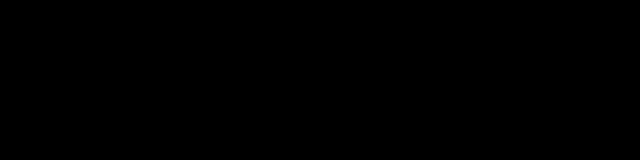
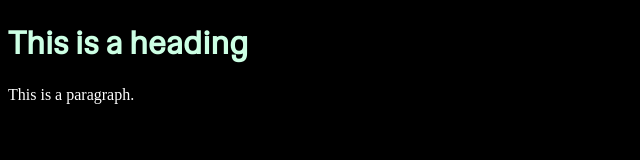
Before and after one commit to Dream-Team-NFL03/cybersecurityNFL03, a plain HTML site: page index.html in a window 1280 px wide. Shown: the whole page, without its empty margins (0-640 px from the left). Drawn offline with Linux system fonts and the light colour scheme.

Commit message:
Update fonts-and-things.css

```diff
--- a/fonts-and-things.css
+++ b/fonts-and-things.css
@@ -7,4 +7,8 @@ body {
 }
 h1, h2, h3, h4, h5, h6 {
   font-family: Hedvig;
+  color: rgb(204, 255, 228);
 }
+p {
+   color: white;
+}
```
